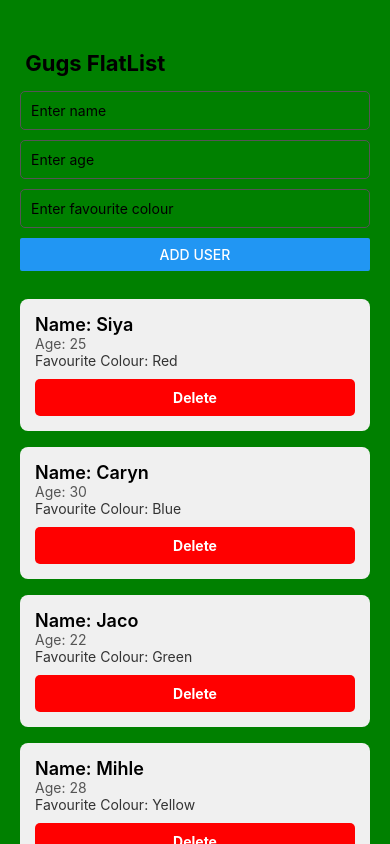
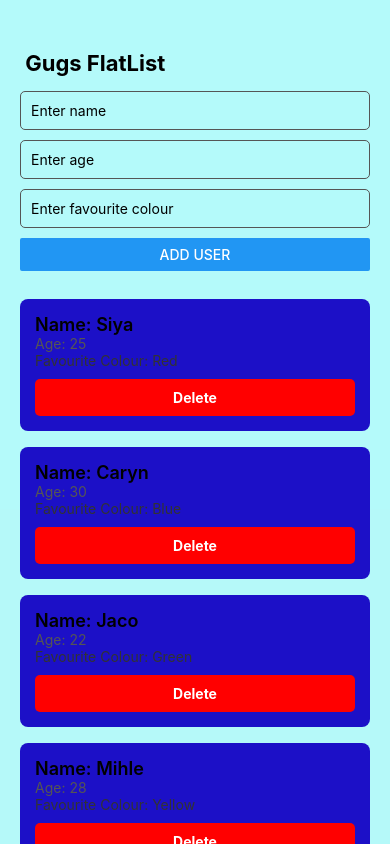
Before and after one commit to Gugulethu11/MyFlatListApp, a React Native app: screen / in a window 390 px wide. Built offline with nearby package versions, Linux system fonts and the light colour scheme.

Commit message:
changed the background colour of the screen and user card.

```diff
--- a/App.tsx
+++ b/App.tsx
@@ -110,7 +110,7 @@ export default function App() {
 const styles = StyleSheet.create({
   container: {
     flex: 1,
-    backgroundColor: "green",
+    backgroundColor: "rgba(30, 238, 238, 0.33)",
     paddingTop: 50,
     paddingHorizontal: 20,
   },
@@ -130,7 +130,7 @@ const styles = StyleSheet.create({
     borderRadius: 5,
   },
   item: {
-    backgroundColor: "#f0f0f0",
+    backgroundColor: "#1c10c7ff",
     padding: 15,
     marginVertical: 8,
     borderRadius: 8,
```
